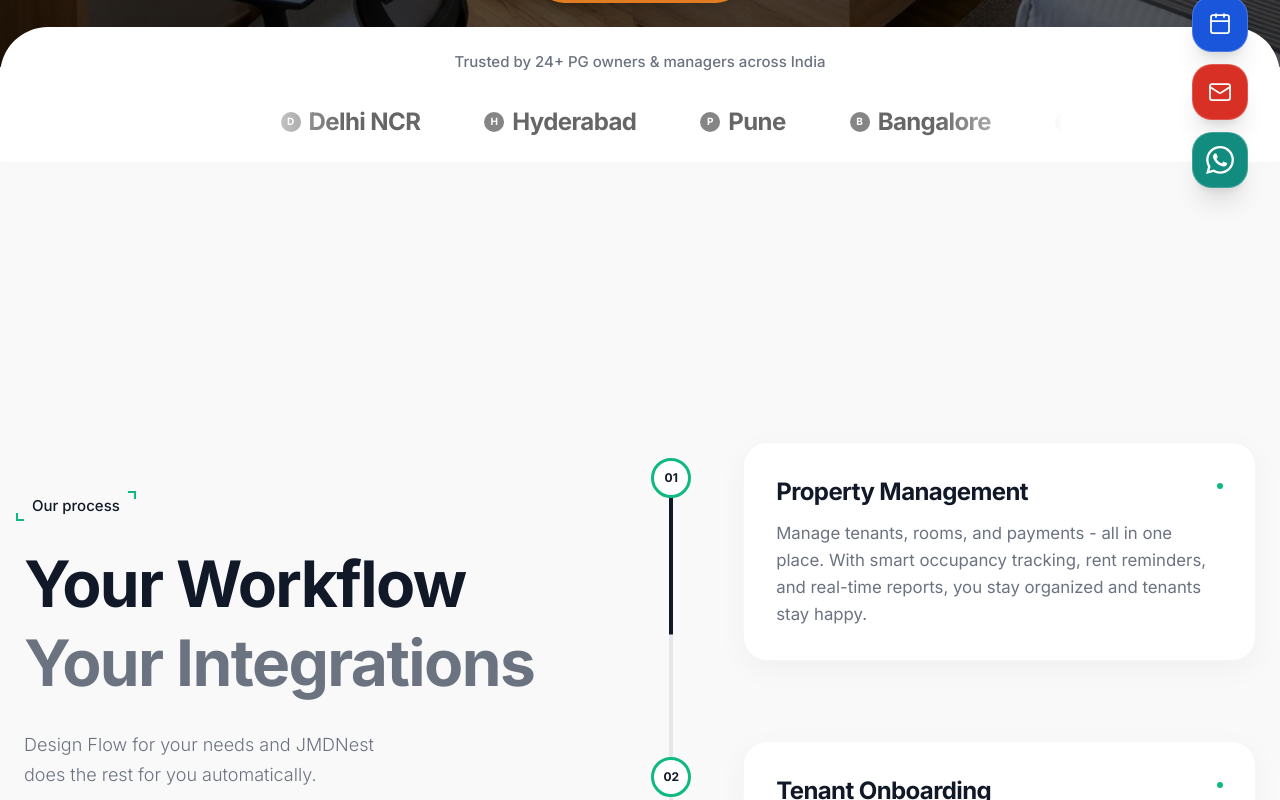
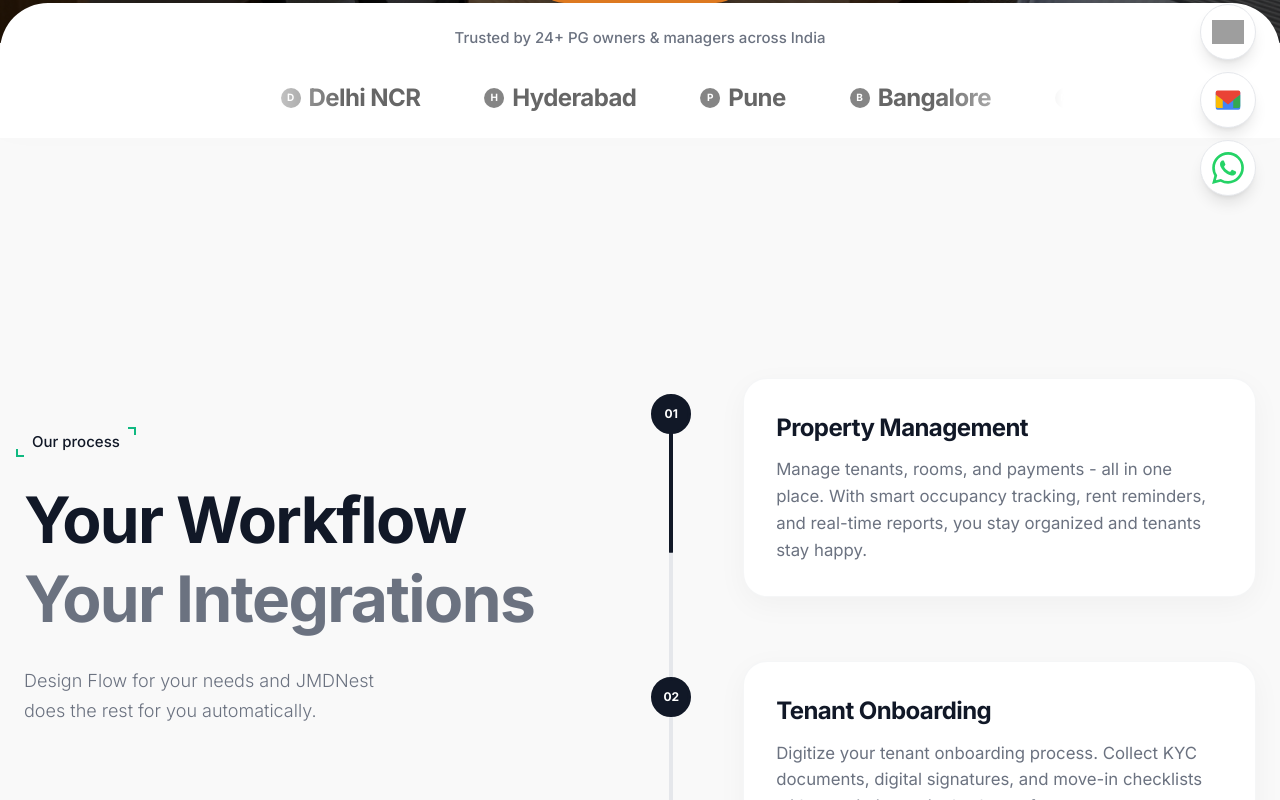
Before and after one commit to yashchavan5/jmdnest2, a Next.js app: page / in a window 1280 px wide. Shown: the part 580-1380 px from the top of the page. Built offline with nearby package versions, Linux system fonts and the light colour scheme; grey boxes are pictures that could not be loaded.

Commit message:
feat: enhance UI spacing, typography, social icons, and features scroll animation

```diff
--- a/src/components/layout/footer.tsx
+++ b/src/components/layout/footer.tsx
@@ -14,12 +14,12 @@ export function Footer() {
             Download JMDNest for free. No credit card required.
           </p>
           <Link
-            href="https://wa.me/919209552809"
+            href="https://calendly.com/jmdsolutions"
             target="_blank"
             rel="noopener noreferrer"
             className="inline-block bg-[#1a1818] hover:bg-black text-white text-[15px] font-bold px-8 py-3.5 rounded-full transition-colors"
           >
-            Book JmdNest PG
+            Book Demo
           </Link>
         </div>
 
--- a/src/components/sections/features.tsx
+++ b/src/components/sections/features.tsx
@@ -49,7 +49,7 @@ export function FeaturesSection() {
   });
 
   return (
-    <section id="features" className="bg-[#f9f9f9] relative pt-12 lg:pt-20" ref={containerRef}>
+    <section id="features" className="bg-[#f9f9f9] relative pt-8 lg:pt-10" ref={containerRef}>
       <div className="container mx-auto px-6 max-w-7xl">
 
         <div className="flex flex-col lg:flex-row items-start gap-12 lg:gap-24 relative">
@@ -76,9 +76,9 @@ export function FeaturesSection() {
 
           {/* Right Scrolling Part - Scrolls naturally while left is pinned */}
           <div className="lg:w-[55%] relative pt-12 pb-8 lg:pt-[25vh] lg:pb-[10vh]">
-            <div className="flex flex-col gap-10 md:gap-20 relative z-10">
+            <div className="flex flex-col gap-12 md:gap-16 relative z-10">
               {/* The vertical timeline line */}
-              <div className="absolute left-6 md:left-[2.5rem] top-5 w-[4px] bg-gray-200 z-[-1] ml-[-2px]" style={{ height: 'calc(100% - 120px)' }}>
+              <div className="absolute left-6 md:left-[2.5rem] top-5 w-[4px] bg-gray-200 z-[-1] ml-[-2px]" style={{ height: 'calc(100% - 150px)' }}>
                  <motion.div
                    className="w-full bg-[#111827] origin-top rounded-full"
                    style={{ scaleY: lineHeight, height: "100%" }}
@@ -108,16 +108,20 @@ function TimelineFeature({ feature, index }: { feature: any, index: number }) {
   const rawY = useTransform(scrollYProgress, [0, 1], [50, 0]);
   const opacity = useSpring(rawOpacity, { stiffness: 100, damping: 25, restDelta: 0.001 });
   const y = useSpring(rawY, { stiffness: 100, damping: 25, restDelta: 0.001 });
-  const borderColor = useTransform(scrollYProgress, [0, 1], ["#e5e7eb", "#10b981"]);
+
+  // Fill circle black on progress
+  const backgroundColor = useTransform(scrollYProgress, [0, 0.4, 0.6, 1], ["#ffffff", "#ffffff", "#111827", "#111827"]);
+  const borderColor = useTransform(scrollYProgress, [0, 0.4, 0.6, 1], ["#e5e7eb", "#e5e7eb", "#111827", "#111827"]);
+  const color = useTransform(scrollYProgress, [0, 0.4, 0.6, 1], ["#111827", "#111827", "#ffffff", "#ffffff"]);
 
   return (
     <div ref={ref} className="relative pl-16 md:pl-28 w-full group">
       {/* Node indicator */}
       <motion.div
-        style={{ borderColor }}
-        className="absolute left-6 md:left-[2.5rem] top-4 w-10 h-10 rounded-full bg-white border-[3px] z-10 flex items-center justify-center -translate-x-1/2"
+        style={{ borderColor, backgroundColor }}
+        className="absolute left-6 md:left-[2.5rem] top-4 w-10 h-10 rounded-full border-[3px] z-10 flex items-center justify-center -translate-x-1/2 transition-colors duration-300"
       >
-        <span className="text-[12px] font-bold text-[#111827]">{feature.id}</span>
+        <motion.span style={{ color }} className="text-[12px] font-bold">{feature.id}</motion.span>
       </motion.div>
 
       {/* Content wrapper */}
@@ -128,7 +132,6 @@ function TimelineFeature({ feature, index }: { feature: any, index: number }) {
         <div className="bg-white rounded-[1.5rem] p-6 md:p-8 shadow-[0_8px_30px_rgb(0,0,0,0.04)] border border-gray-100/80 hover:shadow-[0_8px_30px_rgb(0,0,0,0.08)] transition-shadow">
           <h2 className="text-xl lg:text-[1.5rem] font-bold text-[#111827] tracking-tight mb-3 flex items-start justify-between">
             {feature.title}
-            <div className="w-1.5 h-1.5 rounded-full bg-[#10b981] mt-2 opacity-100"></div>
           </h2>
           <p className="text-[15px] lg:text-[1.05rem] text-[#6b7280] leading-[1.6] max-w-xl">
             {feature.description}
--- a/src/components/sections/hero.tsx
+++ b/src/components/sections/hero.tsx
@@ -16,7 +16,7 @@ export function HeroSection() {
         {/* Dark overlay for text readability over bright image */}
         <div className="absolute inset-0 bg-black/60" />
       </div>
-      <div className="container mx-auto relative z-20 px-6 md:px-12 lg:px-24 pt-24 pb-12 md:pt-32 md:pb-16 flex justify-center w-full">
+      <div className="container mx-auto relative z-20 px-6 md:px-12 lg:px-24 pt-24 pb-6 md:pt-32 md:pb-10 flex justify-center w-full">
         <div className="max-w-4xl w-full flex flex-col items-center text-center mx-auto relative">
 
           {/* JMD Nest Logo Background Graphic */}
@@ -67,7 +67,7 @@ export function HeroSection() {
             transition={{ duration: 0.8, delay: 0.6, ease: "easeOut" }}
           >
             <Link
-              href="https://wa.me/919209552809"
+              href="https://calendly.com/jmdsolutions"
               className="inline-block bg-[#e67e22] hover:bg-[#d35400] text-white text-[15px] md:text-base font-bold px-8 py-3 md:px-10 md:py-4 rounded-full transition-all duration-300 shadow-lg hover:shadow-[#e67e22]/30 hover:-translate-y-1 active:translate-y-0"
               target="_blank"
               rel="noopener noreferrer"
--- a/src/components/sections/pricing.tsx
+++ b/src/components/sections/pricing.tsx
@@ -45,12 +45,12 @@ export function PricingSection() {
           <div className="bg-[#f2f0ea] rounded-[2rem] p-8 flex flex-col h-full hover:shadow-xl transition-shadow border border-[#e5e0d8]">
             <h3 className="text-[17px] font-bold text-[#4b5563] mb-2">Starter</h3>
             <div className="flex flex-col mb-4 h-[70px] justify-center">
-              <div className="text-3xl font-bold text-[#111827] flex items-baseline gap-1">
+              <div className="text-4xl lg:text-[2.5rem] font-bold text-[#111827] flex items-baseline gap-1">
                 {billing === "Annually" ? "₹6,499" : "₹699"}<span className="text-[1.25rem] font-medium text-[#4b5563]">/{billing === "Annually" ? "yr" : "mo"} <span className="text-xs font-normal">+ GST</span></span>
               </div>
             </div>
             <p className="text-[#6b7280] mb-6 text-[13px] font-medium h-[40px]">Perfect for single PG owners</p>
-            <div className="bg-[#eaddce] text-[#111827] text-xs font-bold px-3 py-2 rounded-md block mb-6 text-center w-full">Manage 1 Property</div>
+            <div className="bg-[#eaddce] text-[#111827] text-[14px] font-extrabold tracking-wide px-4 py-2.5 rounded-lg block mb-6 text-center w-full uppercase">Manage 1 Property</div>
 
             <div className="h-6 mb-6">
               {billing === "Annually" && <p className="text-green-700 text-xs font-semibold flex items-center gap-1"><svg className="w-4 h-4" fill="currentColor" viewBox="0 0 20 20"><path fillRule="evenodd" d="M10 18a8 8 0 100-16 8 8 0 000 16zm3.707-9.293a1 1 0 00-1.414-1.414L9 10.586 7.707 9.293a1 1 0 00-1.414 1.414l2 2a1 1 0 001.414 0l4-4z" clipRule="evenodd"></path></svg> Save ₹1,889 yearly</p>}
@@ -79,13 +79,13 @@ export function PricingSection() {
             </div>
             <h3 className="text-[17px] font-bold text-[#4b5563] mb-2">Growth</h3>
             <div className="flex flex-col mb-4 h-[70px] justify-center">
-              <div className="text-3xl font-bold text-[#111827] flex items-baseline gap-1">
+              <div className="text-4xl lg:text-[2.5rem] font-bold text-[#111827] flex items-baseline gap-1">
                 {billing === "Annually" ? "₹11,998" : "₹1,298"}<span className="text-[1.25rem] font-medium text-[#4b5563]">/{billing === "Annually" ? "yr" : "mo"} <span className="text-xs font-normal">+ GST</span></span>
               </div>
               <span className="text-xs text-[#6b7280] font-medium mt-1">{billing === "Annually" ? "(₹6,499 + ₹5,499)" : "(₹699 + ₹599)"}</span>
             </div>
             <p className="text-[#6b7280] mb-6 text-[13px] font-medium h-[40px]">For growing PG businesses</p>
-            <div className="bg-[#bdf0ce] text-[#0d6a2f] text-xs font-bold px-3 py-2 rounded-md block mb-6 border border-[#a2deb6] text-center w-full">Manage 2 Properties</div>
+            <div className="bg-[#bdf0ce] text-[#0d6a2f] text-[14px] font-extrabold tracking-wide px-4 py-2.5 rounded-lg block mb-6 border border-[#a2deb6] text-center w-full uppercase">Manage 2 Properties</div>
 
             <div className="h-6 mb-6">
               {billing === "Annually" && <p className="text-green-700 text-xs font-semibold flex items-center gap-1"><svg className="w-4 h-4" fill="currentColor" viewBox="0 0 20 20"><path fillRule="evenodd" d="M10 18a8 8 0 100-16 8 8 0 000 16zm3.707-9.293a1 1 0 00-1.414-1.414L9 10.586 7.707 9.293a1 1 0 00-1.414 1.414l2 2a1 1 0 001.414 0l4-4z" clipRule="evenodd"></path></svg> Save ₹3,578 yearly</p>}
@@ -108,13 +108,13 @@ export function PricingSection() {
           <div className="bg-[#f2f0ea] rounded-[2rem] p-8 flex flex-col h-full hover:shadow-xl transition-shadow border border-[#e5e0d8]">
             <h3 className="text-[17px] font-bold text-[#4b5563] mb-2">Business</h3>
             <div className="flex flex-col mb-4 h-[70px] justify-center">
-              <div className="text-3xl font-bold text-[#111827] flex items-baseline gap-1">
+              <div className="text-4xl lg:text-[2.5rem] font-bold text-[#111827] flex items-baseline gap-1">
                 {billing === "Annually" ? "₹16,497" : "₹1,747"}<span className="text-[1.25rem] font-medium text-[#4b5563]">/{billing === "Annually" ? "yr" : "mo"} <span className="text-xs font-normal">+ GST</span></span>
               </div>
               <span className="text-xs text-[#6b7280] font-medium mt-1">{billing === "Annually" ? "(₹6,499 + ₹5,499 + ₹4,499)" : "(₹699 + ₹599 + ₹449)"}</span>
             </div>
             <p className="text-[#6b7280] mb-6 text-[13px] font-medium h-[40px]">Ideal for expanding PG operators</p>
-            <div className="bg-[#eaddce] text-[#111827] text-xs font-bold px-3 py-2 rounded-md block mb-6 text-center w-full">Manage 3 Properties</div>
+            <div className="bg-[#eaddce] text-[#111827] text-[14px] font-extrabold tracking-wide px-4 py-2.5 rounded-lg block mb-6 text-center w-full uppercase">Manage 3 Properties</div>
 
             <div className="h-6 mb-6">
               {billing === "Annually" && <p className="text-green-700 text-xs font-semibold flex items-center gap-1"><svg className="w-4 h-4" fill="currentColor" viewBox="0 0 20 20"><path fillRule="evenodd" d="M10 18a8 8 0 100-16 8 8 0 000 16zm3.707-9.293a1 1 0 00-1.414-1.414L9 10.586 7.707 9.293a1 1 0 00-1.414 1.414l2 2a1 1 0 001.414 0l4-4z" clipRule="evenodd"></path></svg> Save ₹4,467 yearly</p>}
@@ -138,12 +138,12 @@ export function PricingSection() {
             <h3 className="text-[17px] font-bold text-gray-300 mb-2">Enterprise</h3>
             <div className="flex flex-col mb-4 h-[70px] justify-center">
               <span className="text-sm text-gray-400 mb-1">Starting from</span>
-              <div className="text-3xl font-bold text-white flex items-baseline gap-1">
+              <div className="text-4xl lg:text-[2.5rem] font-bold text-white flex items-baseline gap-1">
                 {billing === "Annually" ? "₹20,496" : "₹2,080"}<span className="text-[1.25rem] font-medium text-gray-400">/{billing === "Annually" ? "yr" : "mo"} <span className="text-xs font-normal text-gray-400">+ GST</span></span>
               </div>
             </div>
             <p className="text-gray-400 mb-6 text-[13px] font-medium h-[40px]">Built for large PG networks</p>
-            <div className="bg-[#374151] text-gray-200 text-xs font-bold px-3 py-2 rounded-md block mb-6 border border-gray-600 text-center w-full">Manage 4+ Properties</div>
+            <div className="bg-[#374151] text-gray-200 text-[14px] font-extrabold tracking-wide px-4 py-2.5 rounded-lg block mb-6 border border-gray-600 text-center w-full uppercase">Manage 4+ Properties</div>
 
             <div className="h-6 mb-6"></div>
 
--- a/src/components/ui/floating-contact.tsx
+++ b/src/components/ui/floating-contact.tsx
@@ -1,28 +1,31 @@
 "use client"
-
-import { Calendar, Mail, MessageCircle } from "lucide-react"
 
 export function FloatingContact() {
   return (
-    <div className="fixed right-4 bottom-4 md:right-8 md:bottom-8 z-50 flex flex-col gap-3">
+    <div className="fixed right-4 bottom-4 md:right-6 md:bottom-6 z-50 flex flex-col gap-3">
       {/* Calendly */}
       <a
         href="https://calendly.com/jmdsolutions"
         target="_blank"
         rel="noopener noreferrer"
-        className="w-12 h-12 md:w-14 md:h-14 bg-[#1a56db] hover:bg-[#1e40af] rounded-[1rem] md:rounded-[1.25rem] border border-white/20 flex items-center justify-center text-white shadow-xl transition-transform hover:-translate-x-1"
+        className="w-12 h-12 md:w-14 md:h-14 bg-white hover:bg-gray-50 rounded-full border border-gray-200 flex items-center justify-center shadow-lg transition-transform hover:-translate-y-1"
         aria-label="Book a meeting on Calendly"
       >
-        <Calendar className="w-5 h-5 md:w-6 md:h-6" strokeWidth={1.75} />
+        <img src="https://upload.wikimedia.org/wikipedia/commons/thumb/1/1a/Calendly_logo.svg/512px-Calendly_logo.svg.png" alt="Calendly" className="w-7 h-7 md:w-8 md:h-8 object-contain" />
       </a>
 
-      {/* Email */}
+      {/* Email / Gmail */}
       <a
         href="mailto:jmdsolutionsbeyond@gmail.com"
-        className="w-12 h-12 md:w-14 md:h-14 bg-[#d93025] hover:bg-[#b31412] rounded-[1rem] md:rounded-[1.25rem] border border-white/20 flex items-center justify-center text-white shadow-xl transition-transform hover:-translate-x-1"
+        className="w-12 h-12 md:w-14 md:h-14 bg-white hover:bg-gray-50 rounded-full border border-gray-200 flex items-center justify-center shadow-lg transition-transform hover:-translate-y-1"
         aria-label="Send an email"
       >
-        <Mail className="w-5 h-5 md:w-6 md:h-6" strokeWidth={1.75} />
+        <svg viewBox="0 0 24 24" className="w-6 h-6 md:w-7 md:h-7" xmlns="http://www.w3.org/2000/svg">
+          <path d="M1.5 5.25L12 13.5l10.5-8.25v13.5a1.5 1.5 0 0 1-1.5 1.5H3a1.5 1.5 0 0 1-1.5-1.5V5.25z" fill="#4285F4"/>
+          <path d="M1.5 5.25A1.5 1.5 0 0 1 3 3.75h18a1.5 1.5 0 0 1 1.5 1.5v2.25L12 15.75 1.5 7.5V5.25z" fill="#EA4335"/>
+          <path d="M1.5 5.25v2.25L7.5 12v6.75H3a1.5 1.5 0 0 1-1.5-1.5V5.25z" fill="#FBBC04"/>
+          <path d="M22.5 5.25v2.25L16.5 12v6.75h4.5a1.5 1.5 0 0 0 1.5-1.5V5.25z" fill="#34A853"/>
+        </svg>
       </a>
 
       {/* WhatsApp */}
@@ -30,10 +33,10 @@ export function FloatingContact() {
         href="https://api.whatsapp.com/send/?phone=919209552809&text&type=phone_number&app_absent=0"
         target="_blank"
         rel="noopener noreferrer"
-        className="w-12 h-12 md:w-14 md:h-14 bg-[#128c7e] hover:bg-[#075e54] rounded-[1rem] md:rounded-[1.25rem] border border-white/20 flex items-center justify-center text-white shadow-xl transition-transform hover:-translate-x-1"
+        className="w-12 h-12 md:w-14 md:h-14 bg-white hover:bg-gray-50 rounded-full border border-gray-200 flex items-center justify-center shadow-lg transition-transform hover:-translate-y-1"
         aria-label="Contact on WhatsApp"
       >
-        <svg className="w-6 h-6 md:w-7 md:h-7" fill="currentColor" viewBox="0 0 24 24" xmlns="http://www.w3.org/2000/svg">
+        <svg className="w-7 h-7 md:w-8 md:h-8" viewBox="0 0 24 24" fill="#25D366" xmlns="http://www.w3.org/2000/svg">
           <path d="M17.472 14.382c-.297-.149-1.758-.867-2.03-.967-.273-.099-.471-.148-.67.15-.197.297-.767.966-.94 1.164-.173.199-.347.223-.644.075-.297-.15-1.255-.463-2.39-1.475-.883-.788-1.48-1.761-1.653-2.059-.173-.297-.018-.458.13-.606.134-.133.298-.347.446-.52.149-.174.198-.298.298-.497.099-.198.05-.371-.025-.52-.075-.149-.669-1.612-.916-2.207-.242-.579-.487-.5-.669-.51a12.8 12.8 0 0 0-.57-.01c-.198 0-.52.074-.792.372-.272.297-1.04 1.016-1.04 2.479 0 1.462 1.065 2.875 1.213 3.074.149.198 2.096 3.2 5.077 4.487.709.306 1.262.489 1.694.625.712.227 1.36.195 1.871.118.571-.085 1.758-.719 2.006-1.413.248-.694.248-1.289.173-1.413-.074-.124-.272-.198-.57-.347m-5.421 7.403h-.004a9.87 9.87 0 0 1-5.031-1.378l-.361-.214-3.741.982.998-3.648-.235-.374a9.86 9.86 0 0 1-1.51-5.26c.001-5.45 4.436-9.884 9.888-9.884 2.64 0 5.122 1.03 6.988 2.898a9.825 9.825 0 0 1 2.893 6.994c-.003 5.45-4.437 9.884-9.885 9.884m8.413-18.297A11.815 11.815 0 0 0 12.05 0C5.495 0 .16 5.335.157 11.892c0 2.096.547 4.142 1.588 5.945L.057 24l6.305-1.654a11.882 11.882 0 0 0 5.683 1.448h.005c6.554 0 11.89-5.335 11.893-11.893a11.821 11.821 0 0 0-3.48-8.413Z"/>
         </svg>
       </a>
```
